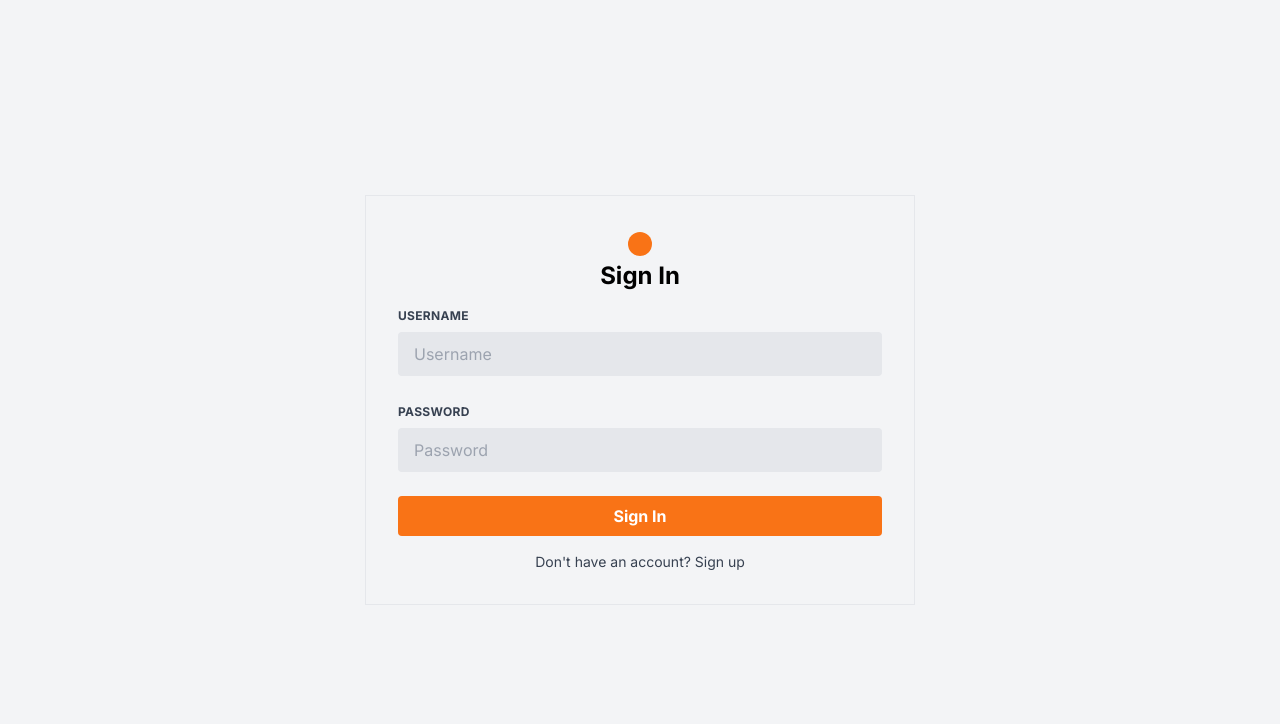
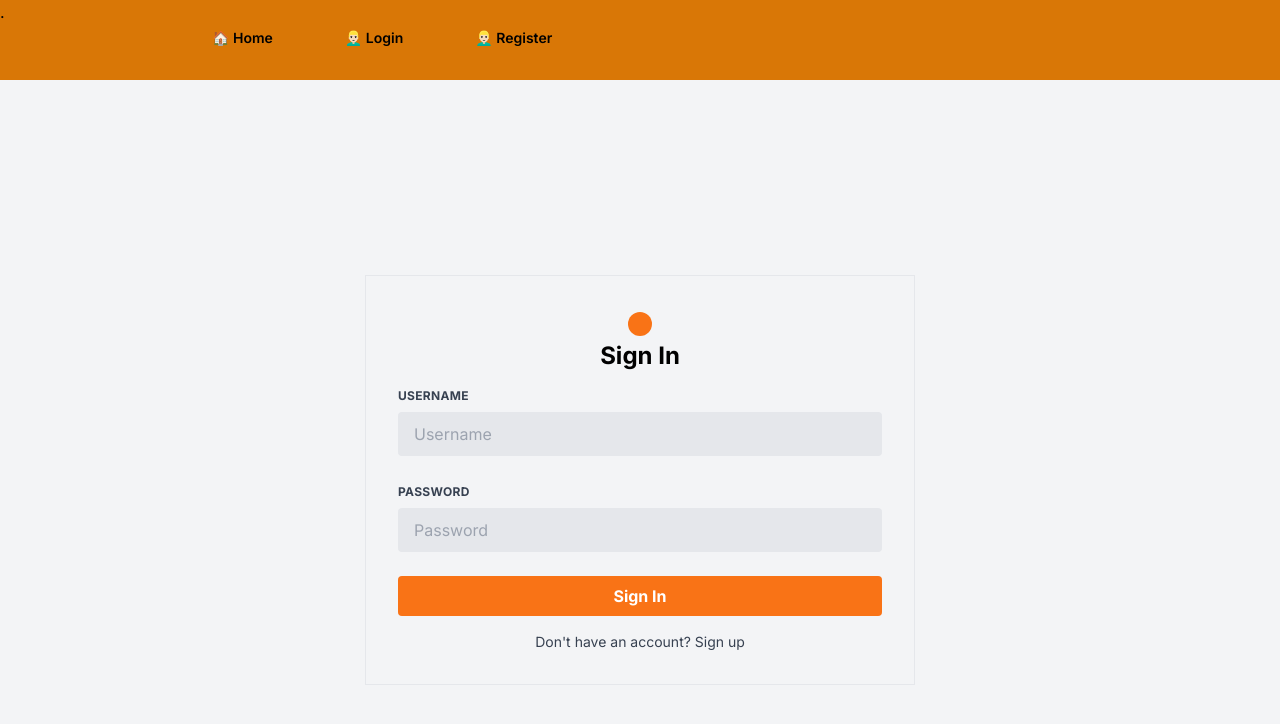
Before and after one commit to legacy-prooject-Rbk/legacy-portfolio, a Next.js app in the folder frontend/: page /login in a window 1280 px wide. Shown: the top 724 px of the page. Built offline with nearby package versions, Linux system fonts and the light colour scheme.

Commit message:
navbar visible even if the user not logged in

```diff
--- a/frontend/app/login/page.tsx
+++ b/frontend/app/login/page.tsx
@@ -5,6 +5,7 @@
 import React,{useState} from 'react'
 import { useRouter } from 'next/navigation'
 import axios from 'axios'
+import Navbar from '../components/Navbar'
 function Login() {
 
 
@@ -87,6 +88,7 @@ function Login() {
 
 
   return (
+    <div><Navbar/>
 
     <div className="flex justify-center items-center h-screen bg-gray-100">
     <div className="mx-auto w-[550px] border-[1px] p-8">
@@ -129,6 +131,7 @@ function Login() {
       </div>
     </div>
   </div>
+  </div>
 
     )
 
```
